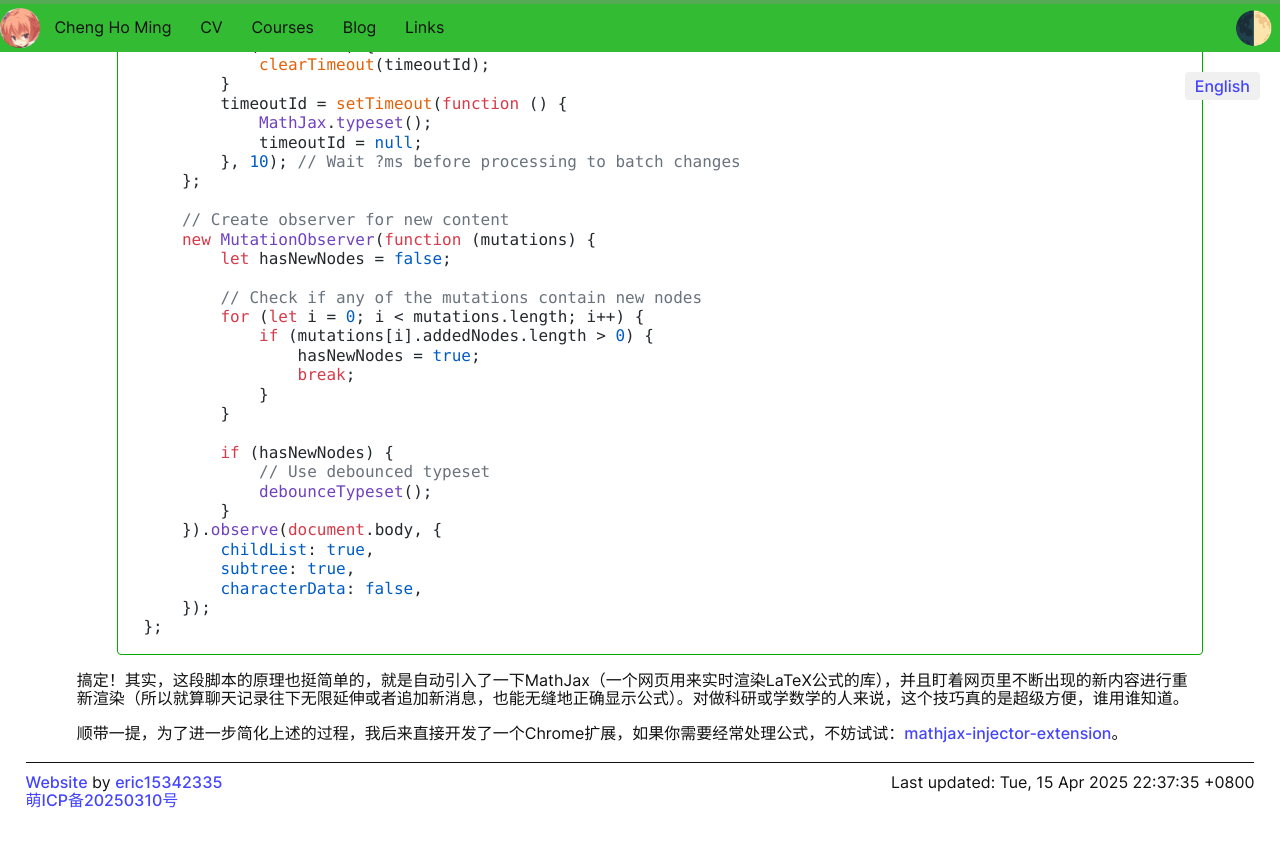
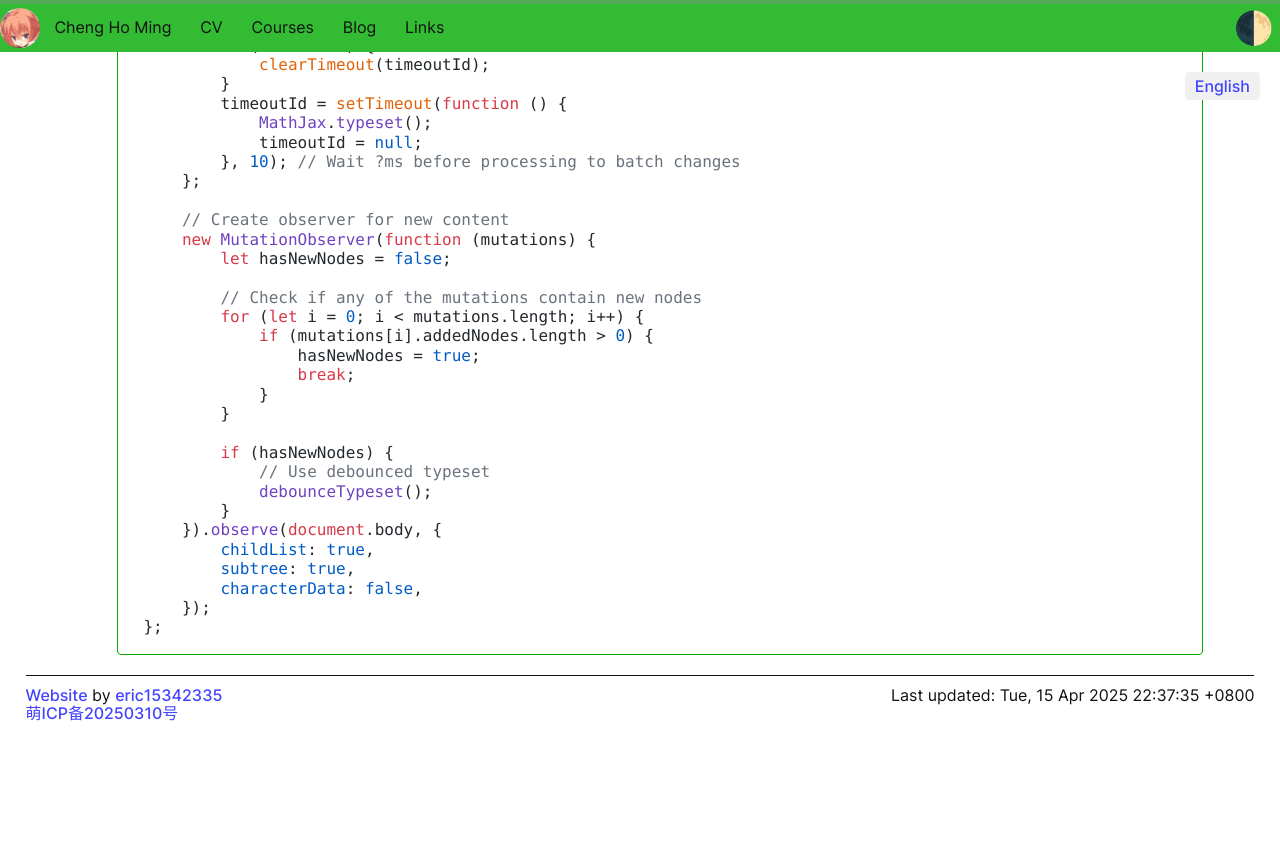
Before and after one commit to eric15342335/eric15342335.github.io, a Jekyll site: the page built from _posts_zh-CN/2025-04-01-chatgpt-hku-lacking-mathjax.md, in a window 1280 px wide and 900 px high, scrolled down 1227 px. Shown: the top 847 px of the window. Built offline with Jekyll 4.4.1, drawn with Linux system fonts in a browser that asks for light colours; after the commit the page ends 2040 px from its top, so only the background shows below that; some of the changed text lies outside the part shown.

Commit message:
Fix slug in LaTeX rendering post and update blog page to use Chinese posts

````diff
--- a/_posts_zh-CN/2025-04-01-chatgpt-hku-lacking-mathjax.md
+++ b/_posts_zh-CN/2025-04-01-chatgpt-hku-lacking-mathjax.md
@@ -92,7 +92,3 @@
         });
     };
     ```
-
-搞定！其实，这段脚本的原理也挺简单的，就是自动引入了一下MathJax（一个网页用来实时渲染LaTeX公式的库），并且盯着网页里不断出现的新内容进行重新渲染（所以就算聊天记录往下无限延伸或者追加新消息，也能无缝地正确显示公式）。对做科研或学数学的人来说，这个技巧真的是超级方便，谁用谁知道。
-
-顺带一提，为了进一步简化上述的过程，我后来直接开发了一个Chrome扩展，如果你需要经常处理公式，不妨试试：[mathjax-injector-extension](https://github.com/eric15342335/mathjax-injector-extension)。
--- a/pages/blog-zh-CN.html
+++ b/pages/blog-zh-CN.html
@@ -31,7 +31,7 @@
   </p>
 
   <ul class="table-of-contents">
-    {% assign sorted_posts = site.posts | sort: 'date' | reverse %}
+    {% assign sorted_posts = site.posts_zh-CN | sort: 'date' | reverse %}
     {% for post in sorted_posts %}
       <li>
         <small class="fixed-width-font">{{ post.date | date: "%Y-%m-%d" }}</small>
````
Also changed, not shown: other parts of _posts_zh-CN/2025-04-01-chatgpt-hku-lacking-mathjax.md (+3 -3 lines).
